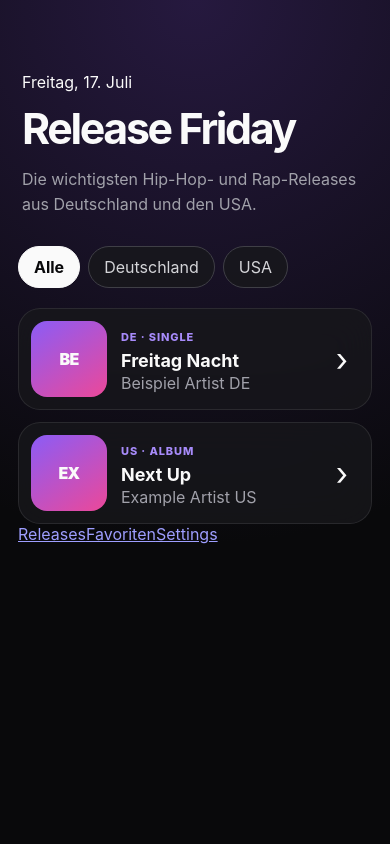
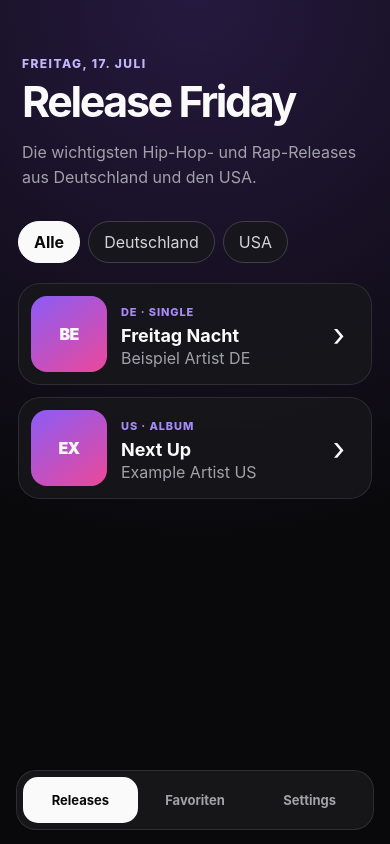
Before and after one commit to eddijanus-lgtm/Release-Friday, a Next.js app: page / in a window 390 px wide. Built offline with nearby package versions, Linux system fonts and the light colour scheme.

Commit message:
Apply shared mobile design tokens

```diff
--- a/app/globals.css
+++ b/app/globals.css
@@ -1,70 +1,118 @@
 :root {
   color-scheme: dark;
+  --color-bg: #09090b;
+  --color-surface: rgba(24, 24, 27, 0.82);
+  --color-surface-strong: #18181b;
+  --color-text: #fafafa;
+  --color-muted: #a1a1aa;
+  --color-border: rgba(255, 255, 255, 0.1);
+  --color-accent: #a78bfa;
+  --radius-sm: 12px;
+  --radius-md: 16px;
+  --radius-lg: 22px;
+  --space-1: 4px;
+  --space-2: 8px;
+  --space-3: 12px;
+  --space-4: 16px;
+  --space-5: 20px;
+  --space-6: 24px;
   font-family: Inter, ui-sans-serif, system-ui, -apple-system, BlinkMacSystemFont, "Segoe UI", sans-serif;
-  background: #09090b;
-  color: #fafafa;
+  background: var(--color-bg);
+  color: var(--color-text);
 }
 
 * { box-sizing: border-box; }
-
+html { background: var(--color-bg); }
 body {
   margin: 0;
   min-height: 100vh;
-  background: radial-gradient(circle at top, #26193f 0, #09090b 34rem);
+  background: radial-gradient(circle at top, #26193f 0, var(--color-bg) 34rem);
+}
+button, a { font: inherit; }
+a { color: inherit; text-decoration: none; }
+
+.appShell {
+  width: min(100%, 680px);
+  min-height: 100vh;
+  margin: 0 auto;
+  padding: 36px 18px 112px;
 }
 
-button { font: inherit; }
+.hero { display: grid; gap: 18px; padding: 20px 4px 28px; }
+.dateLabel {
+  margin: 0 0 10px;
+  color: #c4b5fd;
+  font-size: 12px;
+  font-weight: 800;
+  letter-spacing: .12em;
+  text-transform: uppercase;
+}
+h1 { margin: 0; font-size: clamp(38px, 11vw, 64px); line-height: .95; letter-spacing: -.055em; }
+.subtitle { max-width: 34rem; margin: 0; color: var(--color-muted); line-height: 1.55; }
 
-main {
-  width: min(100%, 680px);
-  margin: 0 auto;
-  padding: 36px 18px 48px;
-}
-
-.hero { padding: 20px 4px 26px; }
-.eyebrow { margin: 0 0 10px; color: #c4b5fd; font-size: 12px; font-weight: 800; letter-spacing: .14em; }
-h1 { margin: 0; font-size: clamp(38px, 11vw, 64px); line-height: .95; letter-spacing: -.055em; }
-.subtitle { max-width: 34rem; margin: 18px 0 0; color: #a1a1aa; line-height: 1.55; }
-
-.filters { display: flex; gap: 8px; overflow-x: auto; padding: 4px 0 20px; }
+.filters { display: flex; gap: 8px; overflow-x: auto; padding: 4px 0 20px; scrollbar-width: none; }
+.filters::-webkit-scrollbar { display: none; }
 .filters button {
+  min-height: 42px;
   border: 1px solid #3f3f46;
   border-radius: 999px;
   padding: 10px 15px;
-  background: rgba(24, 24, 27, .82);
+  background: var(--color-surface);
   color: #d4d4d8;
   white-space: nowrap;
 }
-.filters .active { border-color: #fafafa; background: #fafafa; color: #09090b; font-weight: 750; }
+.filters button:focus-visible, .more:focus-visible, .bottomNav a:focus-visible { outline: 2px solid var(--color-accent); outline-offset: 3px; }
+.filters .active { border-color: var(--color-text); background: var(--color-text); color: var(--color-bg); font-weight: 750; }
 
 .releaseList { display: grid; gap: 12px; }
 .releaseCard {
   display: grid;
-  grid-template-columns: 76px 1fr 34px;
+  grid-template-columns: 76px minmax(0, 1fr) 40px;
   align-items: center;
   gap: 14px;
   min-height: 100px;
   padding: 12px;
-  border: 1px solid rgba(255,255,255,.09);
-  border-radius: 22px;
-  background: rgba(24, 24, 27, .78);
+  border: 1px solid var(--color-border);
+  border-radius: var(--radius-lg);
+  background: var(--color-surface);
   backdrop-filter: blur(18px);
 }
 .cover {
   display: grid;
   place-items: center;
   aspect-ratio: 1;
-  border-radius: 16px;
+  border-radius: var(--radius-md);
   background: linear-gradient(145deg, #8b5cf6, #ec4899);
   font-weight: 900;
   letter-spacing: -.05em;
 }
-.releaseInfo span { color: #a78bfa; font-size: 11px; font-weight: 800; letter-spacing: .08em; }
-.releaseInfo h2 { margin: 5px 0 2px; font-size: 18px; }
-.releaseInfo p { margin: 0; color: #a1a1aa; }
-.more { border: 0; background: transparent; color: #fafafa; font-size: 32px; }
+.releaseInfo { min-width: 0; }
+.releaseMeta { color: var(--color-accent); font-size: 11px; font-weight: 800; letter-spacing: .08em; }
+.releaseInfo h2 { overflow: hidden; margin: 5px 0 2px; font-size: 18px; text-overflow: ellipsis; white-space: nowrap; }
+.releaseInfo p { overflow: hidden; margin: 0; color: var(--color-muted); text-overflow: ellipsis; white-space: nowrap; }
+.more { display: grid; min-width: 40px; min-height: 44px; place-items: center; border: 0; background: transparent; color: var(--color-text); font-size: 32px; }
+
+.bottomNav {
+  position: fixed;
+  right: 16px;
+  bottom: max(14px, env(safe-area-inset-bottom));
+  left: 16px;
+  z-index: 10;
+  display: grid;
+  grid-template-columns: repeat(3, 1fr);
+  width: min(calc(100% - 32px), 648px);
+  margin: 0 auto;
+  padding: 6px;
+  border: 1px solid var(--color-border);
+  border-radius: 20px;
+  background: rgba(24, 24, 27, .94);
+  backdrop-filter: blur(22px);
+}
+.bottomNav a { min-height: 46px; display: grid; place-items: center; border-radius: 15px; color: var(--color-muted); font-size: 13px; font-weight: 700; }
+.bottomNav a.active { background: var(--color-text); color: var(--color-bg); }
 
 @media (min-width: 700px) {
-  main { padding-top: 64px; }
-  .releaseCard { grid-template-columns: 92px 1fr 40px; }
+  .appShell { padding-top: 64px; }
+  .releaseCard { grid-template-columns: 92px minmax(0, 1fr) 44px; }
+  .bottomNav { position: sticky; bottom: 18px; margin-top: 28px; }
 }
```
